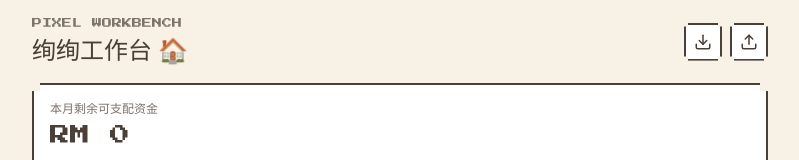
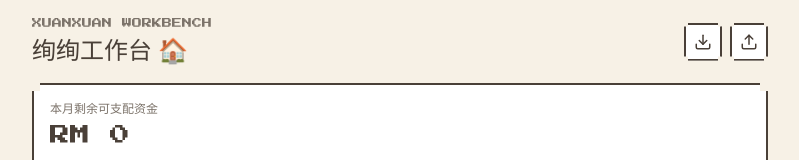
Before and after one commit to jeflynn97/pixel-workbench, a React (Vite) app: page / in a window 1280 px wide. Shown: the top 160 px of the page, without its empty margins (240-1039 px from the left). Built offline with nearby package versions, Linux system fonts and the light colour scheme; a web font is replaced by a local one.

Commit message:
Change 'PIXEL WORKBENCH' to 'XUANXUAN WORKBENCH'

```diff
--- a/src/pages/Home.jsx
+++ b/src/pages/Home.jsx
@@ -57,7 +57,7 @@ export default function Home({ onNavigate }) {
     <div className="px-4 pt-4 pb-24 max-w-3xl mx-auto">
       <div className="flex items-center justify-between mb-4">
         <div>
-          <p className="font-pixel text-[10px] text-stone2-darker mb-1">PIXEL WORKBENCH</p>
+          <p className="font-pixel text-[10px] text-stone2-darker mb-1">XUANXUAN WORKBENCH</p>
           <h1 className="font-display text-2xl">绚绚工作台 🏠</h1>
         </div>
         <div className="flex gap-2">
```
